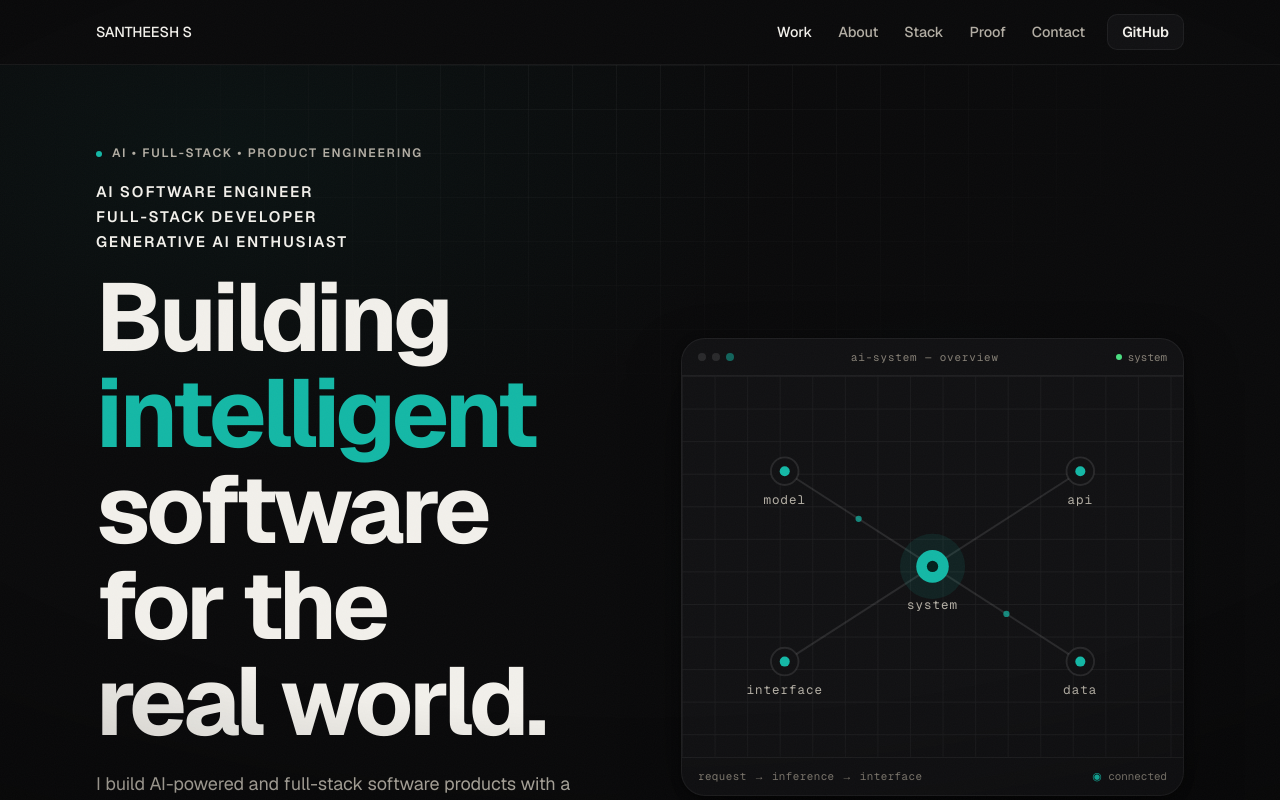
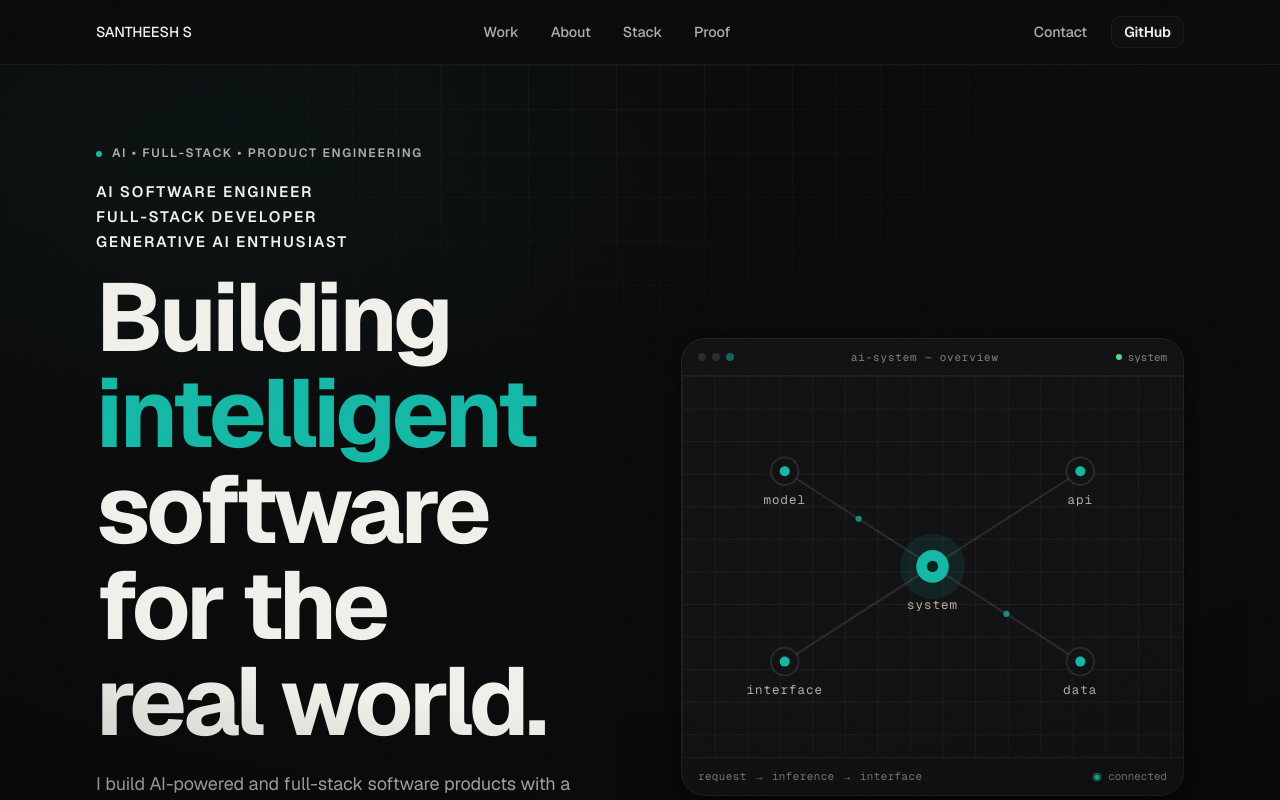
Before and after one commit to santheesh73/Portfolio, a Next.js app: page / in a window 1280 px wide. Shown: the top 800 px of the page. Built offline with nearby package versions, Linux system fonts and the light colour scheme.

Commit message:
feat: introduce cinematic navigation

```diff
--- a/src/components/layout/Navbar.tsx
+++ b/src/components/layout/Navbar.tsx
@@ -1,7 +1,7 @@
 "use client";
 
 import Link from "next/link";
-import { useEffect, useRef, useState } from "react";
+import { useCallback, useEffect, useRef, useState } from "react";
 import { AnimatePresence, motion, useReducedMotion } from "motion/react";
 import { Menu, X } from "lucide-react";
 import { NAV_ITEMS, SITE_NAME, SOCIAL_LINKS } from "@/lib/constants";
@@ -10,241 +10,377 @@ import { cn } from "@/lib/utils";
 const SECTION_IDS = ["projects", "about", "stack", "proof", "contact"] as const;
 type SectionId = (typeof SECTION_IDS)[number];
 
-function getSectionElement(id: SectionId): HTMLElement | null {
-  return document.getElementById(id);
-}
-
 export function Navbar() {
   const reduce = useReducedMotion();
   const [scrolled, setScrolled] = useState(false);
   const [hidden, setHidden] = useState(false);
-  const [activeSection, setActiveSection] = useState<SectionId>("projects");
+  const [activeSection, setActiveSection] = useState<SectionId | null>(null);
   const [open, setOpen] = useState(false);
+
   const lastScrollY = useRef(0);
   const ticking = useRef(false);
-  const observerRef = useRef<IntersectionObserver | null>(null);
+  const scrolledRef = useRef(false);
+  const hiddenRef = useRef(false);
   const menuTriggerRef = useRef<HTMLButtonElement>(null);
+  const prevOpen = useRef(false);
 
+  // Scroll direction & elevation handler with RAF throttle
   useEffect(() => {
-    const onScroll = () => {
+    const handleScroll = () => {
       if (!ticking.current) {
         window.requestAnimationFrame(() => {
           const currentY = window.scrollY;
           const delta = currentY - lastScrollY.current;
 
-          if (currentY <= 0) {
-            setScrolled(false);
-            setHidden(false);
+          // Check if at the top of the page
+          const isAtTop = currentY <= 24;
+          const shouldBeScrolled = !isAtTop;
+
+          if (shouldBeScrolled !== scrolledRef.current) {
+            scrolledRef.current = shouldBeScrolled;
+            setScrolled(shouldBeScrolled);
+          }
+
+          // Determine hidden state (hide on scroll down past hero, show on scroll up or at top)
+          let shouldBeHidden = false;
+          if (isAtTop) {
+            shouldBeHidden = false;
+          } else if (delta > 8 && currentY > 120) {
+            shouldBeHidden = true;
+          } else if (delta < -8) {
+            shouldBeHidden = false;
           } else {
-            setScrolled(true);
-            if (delta > 5) {
-              setHidden(true);
-            } else if (delta < -5) {
-              setHidden(false);
+            shouldBeHidden = hiddenRef.current;
+          }
+
+          if (shouldBeHidden !== hiddenRef.current) {
+            hiddenRef.current = shouldBeHidden;
+            setHidden(shouldBeHidden);
+          }
+
+          // Clear active section if at top (hero)
+          if (currentY < 180) {
+            setActiveSection(null);
+          } else {
+            // Check bottom boundary for contact section
+            const isAtBottom =
+              window.innerHeight + currentY >=
+              document.documentElement.scrollHeight - 60;
+            if (isAtBottom) {
+              setActiveSection("contact");
             }
           }
+
           lastScrollY.current = currentY;
           ticking.current = false;
         });
         ticking.current = true;
       }
     };
-    onScroll();
-    window.addEventListener("scroll", onScroll, { passive: true });
-    return () => window.removeEventListener("scroll", onScroll);
+
+    handleScroll();
+    window.addEventListener("scroll", handleScroll, { passive: true });
+    return () => window.removeEventListener("scroll", handleScroll);
   }, []);
 
+  // Section visibility tracking via IntersectionObserver
   useEffect(() => {
     if (typeof window === "undefined") return;
-    if (reduce) return;
 
     const observer = new IntersectionObserver(
       (entries) => {
-        entries.forEach((entry) => {
-          if (entry.isIntersecting) {
-            const id = entry.target.id as SectionId;
+        // Only evaluate if not at top hero
+        if (window.scrollY < 180) {
+          setActiveSection(null);
+          return;
+        }
+
+        const visibleEntries = entries.filter((e) => e.isIntersecting);
+        if (visibleEntries.length > 0) {
+          // Select entry closest to the top margin
+          const topmost = visibleEntries.reduce((prev, curr) =>
+            curr.boundingClientRect.top < prev.boundingClientRect.top ? curr : prev
+          );
+          const id = topmost.target.id as SectionId;
           if (SECTION_IDS.includes(id)) {
             setActiveSection(id);
           }
         }
-        });
       },
-      { rootMargin: "-20% 0px -60% 0px", threshold: 0 }
+      {
+        rootMargin: "-15% 0px -55% 0px",
+        threshold: [0, 0.1, 0.25],
+      }
     );
 
     SECTION_IDS.forEach((id) => {
-      const el = getSectionElement(id);
+      const el = document.getElementById(id);
       if (el) observer.observe(el);
     });
 
-    observerRef.current = observer;
     return () => observer.disconnect();
-  }, [reduce]);
-
-  useEffect(() => {
-    document.body.style.overflow = open ? "hidden" : "";
-    return () => {
-      document.body.style.overflow = "";
-    };
-  }, [open]);
-
-  useEffect(() => {
-    const onKey = (e: KeyboardEvent) => {
-      if (e.key === "Escape") setOpen(false);
-    };
-    window.addEventListener("keydown", onKey);
-    return () => window.removeEventListener("keydown", onKey);
   }, []);
 
+  // Body scroll lock on mobile menu open
   useEffect(() => {
     if (open) {
-      const focusable = document.querySelectorAll<HTMLElement>(
-        '#mobile-menu a, #mobile-menu button, [tabindex]:not([tabindex="-1"])'
-      );
-      if (focusable.length > 0) {
-        (focusable[0] as HTMLElement).focus();
-      }
-    } else {
-      menuTriggerRef.current?.focus();
+      const originalOverflow = document.body.style.overflow;
+      document.body.style.overflow = "hidden";
+      return () => {
+        document.body.style.overflow = originalOverflow;
+      };
     }
   }, [open]);
 
+  // Focus management: autofocus first item in menu on open, return to trigger on close
+  useEffect(() => {
+    if (open) {
+      const timer = setTimeout(() => {
+        const container = document.getElementById("mobile-menu");
+        if (container) {
+          const focusable = container.querySelectorAll<HTMLElement>(
+            'a[href], button:not([disabled]), [tabindex]:not([tabindex="-1"])'
+          );
+          if (focusable.length > 0) {
+            focusable[0].focus();
+          }
+        }
+      }, 50);
+      return () => clearTimeout(timer);
+    } else if (prevOpen.current) {
+      menuTriggerRef.current?.focus();
+    }
+    prevOpen.current = open;
+  }, [open]);
+
+  // Keyboard trap and escape handler
+  useEffect(() => {
+    const handleKeyDown = (e: KeyboardEvent) => {
+      if (!open) return;
+
+      if (e.key === "Escape") {
+        e.preventDefault();
+        setOpen(false);
+        return;
+      }
+
+      if (e.key === "Tab") {
+        const container = document.getElementById("mobile-menu");
+        if (!container) return;
+
+        const focusable = container.querySelectorAll<HTMLElement>(
+          'a[href], button:not([disabled]), [tabindex]:not([tabindex="-1"])'
+        );
+        if (focusable.length === 0) return;
+
+        const first = focusable[0];
+        const last = focusable[focusable.length - 1];
+
+        if (e.shiftKey && document.activeElement === first) {
+          e.preventDefault();
+          last.focus();
+        } else if (!e.shiftKey && document.activeElement === last) {
+          e.preventDefault();
+          first.focus();
+        }
+      }
+    };
+
+    window.addEventListener("keydown", handleKeyDown);
+    return () => window.removeEventListener("keydown", handleKeyDown);
+  }, [open]);
+
+  const closeMenu = useCallback(() => {
+    setOpen(false);
+  }, []);
+
+  const primaryNavItems = NAV_ITEMS.filter((item) => item.href !== "/#contact");
+  const contactItem = NAV_ITEMS.find((item) => item.href === "/#contact");
+
   const navClasses = cn(
-    "sticky top-0 z-[50] w-full transition-[background-color,border-color,box-shadow,backdrop-filter]",
+    "sticky top-0 z-50 w-full transition-[transform,background-color,border-color,box-shadow,backdrop-filter]",
     "duration-300 ease-out",
     scrolled
-      ? "bg-background/70 backdrop-blur-md border-b border-border shadow-card"
+      ? "bg-background/80 backdrop-blur-md border-b border-border/40 shadow-card"
       : "bg-transparent border-b border-transparent",
-    hidden && !open
-      ? "-translate-y-full"
-      : "translate-y-0"
-  );
-
-  const linkClasses = cn(
-    "type-nav relative px-3 py-2 rounded-md transition-colors duration-150",
-    "hover:text-text-primary",
-    "focus-visible:outline-none focus-visible:ring-2 focus-visible:ring-accent focus-visible:ring-offset-2 focus-visible:ring-offset-background"
+    hidden && !open && !reduce ? "-translate-y-full" : "translate-y-0"
   );
 
   return (
-    <header className={navClasses} role="banner">
-      <nav aria-label="Primary" className="mx-auto flex h-16 w-full max-w-6xl items-center justify-between px-5 sm:px-8">
+    <header
+      className={navClasses}
+      role="banner"
+      style={{ paddingTop: "env(safe-area-inset-top, 0px)" }}
+    >
+      <nav
+        aria-label="Primary"
+        className="mx-auto flex h-16 w-full max-w-6xl items-center justify-between px-5 sm:px-8"
+      >
+        {/* Brand / Logo */}
         <Link
           href="/"
-          onClick={() => setOpen(false)}
-          className="type-nav font-semibold tracking-[0.08em] text-text-primary focus-visible:outline-none focus-visible:ring-2 focus-visible:ring-accent focus-visible:ring-offset-2 focus-visible:ring-offset-background rounded-sm"
+          onClick={closeMenu}
+          className="type-nav font-semibold tracking-[0.1em] text-text-primary transition-opacity duration-150 hover:opacity-80 focus-visible:outline-none focus-visible:ring-2 focus-visible:ring-accent focus-visible:ring-offset-2 focus-visible:ring-offset-background rounded-sm shrink-0"
           aria-label={`${SITE_NAME} — home`}
         >
           {SITE_NAME}
         </Link>
 
-        <ul className="hidden items-center gap-0.5 md:flex" role="menubar">
-          {NAV_ITEMS.map((item) => {
-            const isActive = activeSection === item.href.replace("/#", "");
+        {/* Desktop Primary Nav (Center) */}
+        <ul className="hidden md:flex items-center gap-1 lg:gap-2" role="menubar">
+          {primaryNavItems.map((item) => {
+            const sectionId = item.href.replace("/#", "") as SectionId;
+            const isActive = activeSection === sectionId;
             return (
               <li key={item.href} role="none">
                 <Link
                   href={item.href}
-                  onClick={() => setOpen(false)}
                   role="menuitem"
                   aria-current={isActive ? "page" : undefined}
                   className={cn(
-                    linkClasses,
-                    isActive ? "text-text-primary" : "text-text-secondary"
+                    "group type-nav relative px-3 py-2 rounded-md transition-colors duration-150",
+                    "focus-visible:outline-none focus-visible:ring-2 focus-visible:ring-accent focus-visible:ring-offset-2 focus-visible:ring-offset-background",
+                    isActive ? "text-text-primary" : "text-text-secondary hover:text-text-primary"
                   )}
                 >
-                  {item.label}
-                  {isActive && (
+                  <span className="relative z-10">{item.label}</span>
                   <span
                     aria-hidden="true"
-                      className="absolute bottom-1 left-3 right-3 h-0.5 bg-accent origin-left scale-x-0 group-hover:scale-x-100 transition-transform duration-300 ease-out"
+                    className={cn(
+                      "absolute bottom-0.5 left-2.5 right-2.5 h-px transition-[transform,opacity] duration-200 ease-out",
+                      isActive
+                        ? "bg-accent opacity-100 scale-x-100"
+                        : "bg-text-secondary/40 opacity-0 scale-x-0 group-hover:opacity-100 group-hover:scale-x-100"
+                    )}
                   />
-                  )}
                 </Link>
               </li>
             );
           })}
-          <li className="ml-2" role="none">
+        </ul>
+
+        {/* Desktop Actions (Right: Contact + GitHub) */}
+        <div className="hidden md:flex items-center gap-3">
+          {contactItem && (
+            <Link
+              href={contactItem.href}
+              className={cn(
+                "group type-nav relative px-3 py-2 rounded-md transition-colors duration-150",
+                "focus-visible:outline-none focus-visible:ring-2 focus-visible:ring-accent focus-visible:ring-offset-2 focus-visible:ring-offset-background",
+                activeSection === "contact"
+                  ? "text-text-primary"
+                  : "text-text-secondary hover:text-text-primary"
+              )}
+            >
+              <span className="relative z-10">{contactItem.label}</span>
+              <span
+                aria-hidden="true"
+                className={cn(
+                  "absolute bottom-0.5 left-2.5 right-2.5 h-px transition-[transform,opacity] duration-200 ease-out",
+                  activeSection === "contact"
+                    ? "bg-accent opacity-100 scale-x-100"
+                    : "bg-text-secondary/40 opacity-0 scale-x-0 group-hover:opacity-100 group-hover:scale-x-100"
+                )}
+              />
+            </Link>
+          )}
+
           <Link
             href={SOCIAL_LINKS.github}
             target="_blank"
             rel="noreferrer"
-              role="menuitem"
-              className="type-button inline-flex h-9 items-center gap-1.5 rounded-md border border-border bg-surface px-3.5 text-text-primary transition-[background-color,border-color,color] duration-150 hover:bg-surface-muted hover:border-text-muted/50 focus-visible:outline-none focus-visible:ring-2 focus-visible:ring-accent focus-visible:ring-offset-2 focus-visible:ring-offset-background"
+            className="type-button inline-flex h-8 items-center gap-1.5 rounded-md border border-border bg-surface/60 px-3 text-xs text-text-primary transition-[background-color,border-color,color] duration-150 hover:bg-surface-muted hover:border-text-muted/50 focus-visible:outline-none focus-visible:ring-2 focus-visible:ring-accent focus-visible:ring-offset-2 focus-visible:ring-offset-background"
             aria-label="Open GitHub profile in a new tab"
           >
             GitHub
           </Link>
-          </li>
-        </ul>
+        </div>
 
+        {/* Mobile Menu Trigger */}
         <button
           ref={menuTriggerRef}
           type="button"
           onClick={() => setOpen((v) => !v)}
           aria-expanded={open}
           aria-controls="mobile-menu"
-          aria-label={open ? "Close menu" : "Open menu"}
-          className="inline-flex h-10 min-w-10 items-center justify-center gap-2 rounded-md px-3 text-text-primary transition-colors hover:bg-surface-muted md:hidden focus-visible:outline-none focus-visible:ring-2 focus-visible:ring-accent focus-visible:ring-offset-2 focus-visible:ring-offset-background"
+          aria-label={open ? "Close navigation menu" : "Open navigation menu"}
+          className="inline-flex h-10 w-10 items-center justify-center rounded-md text-text-primary transition-colors hover:bg-surface-muted md:hidden focus-visible:outline-none focus-visible:ring-2 focus-visible:ring-accent focus-visible:ring-offset-2 focus-visible:ring-offset-background"
         >
           {open ? (
             <X className="size-5" aria-hidden="true" />
           ) : (
             <Menu className="size-5" aria-hidden="true" />
           )}
-          <span className="type-button sr-only">{open ? "Close" : "Menu"}</span>
+          <span className="sr-only">{open ? "Close menu" : "Open menu"}</span>
         </button>
       </nav>
 
-      <AnimatePresence mode="wait">
+      {/* Mobile Cinematic Menu Overlay */}
+      <AnimatePresence>
         {open && (
           <motion.div
             id="mobile-menu"
-            initial={reduce ? { opacity: 1, clipPath: "inset(0 0 0% 0)" } : { opacity: 0, clipPath: "inset(0 0 100% 0)" }}
-            animate={{ opacity: 1, clipPath: "inset(0 0 0% 0)" }}
-            exit={reduce ? { opacity: 0, clipPath: "inset(100% 0 0 0)" } : { opacity: 0, clipPath: "inset(100% 0 0 0)" }}
-            transition={reduce ? { duration: 0.01 } : { duration: 0.5, ease: [0.22, 1, 0.36, 1] }}
-            className="fixed inset-0 z-[60] bg-background flex flex-col"
+            initial={reduce ? { opacity: 0 } : { opacity: 0, y: -8 }}
+            animate={{ opacity: 1, y: 0 }}
+            exit={reduce ? { opacity: 0 } : { opacity: 0, y: -8 }}
+            transition={{ duration: reduce ? 0.01 : 0.22, ease: [0.22, 1, 0.36, 1] }}
+            className="fixed inset-0 z-[60] bg-background/98 backdrop-blur-xl flex flex-col"
+            style={{
+              paddingTop: "env(safe-area-inset-top, 0px)",
+              paddingBottom: "env(safe-area-inset-bottom, 0px)",
+            }}
             role="dialog"
             aria-modal="true"
             aria-label="Navigation menu"
           >
-            <div className="flex h-16 items-center justify-between px-5 sm:px-8 border-b border-border-subtle">
+            {/* Overlay Header */}
+            <div className="flex h-16 shrink-0 items-center justify-between px-5 sm:px-8 border-b border-border-subtle">
               <Link
                 href="/"
-                onClick={() => setOpen(false)}
-                className="type-nav font-semibold tracking-[0.08em] text-text-primary"
+                onClick={closeMenu}
+                className="type-nav font-semibold tracking-[0.1em] text-text-primary focus-visible:outline-none focus-visible:ring-2 focus-visible:ring-accent focus-visible:ring-offset-2 focus-visible:ring-offset-background rounded-sm"
                 aria-label={`${SITE_NAME} — home`}
               >
                 {SITE_NAME}
               </Link>
               <button
                 type="button"
-                onClick={() => setOpen(false)}
+                onClick={closeMenu}
                 aria-label="Close menu"
-                className="inline-flex h-10 min-w-10 items-center justify-center rounded-md text-text-primary transition-colors hover:bg-surface-muted focus-visible:outline-none focus-visible:ring-2 focus-visible:ring-accent focus-visible:ring-offset-2 focus-visible:ring-offset-background"
+                className="inline-flex h-10 w-10 items-center justify-center rounded-md text-text-primary transition-colors hover:bg-surface-muted focus-visible:outline-none focus-visible:ring-2 focus-visible:ring-accent focus-visible:ring-offset-2 focus-visible:ring-offset-background"
               >
                 <X className="size-5" aria-hidden="true" />
               </button>
             </div>
 
-            <div className="flex-1 flex items-center justify-center px-5 py-10">
-              <ul className="w-full max-w-md flex flex-col items-center gap-6">
+            {/* Navigation Destinations */}
+            <div className="flex-1 overflow-y-auto px-5 py-8 flex flex-col justify-between items-center">
+              <ul className="w-full max-w-sm flex flex-col items-center gap-5 my-auto">
                 {NAV_ITEMS.map((item, i) => {
-                  const isActive = activeSection === item.href.replace("/#", "");
+                  const sectionId = item.href.replace("/#", "") as SectionId;
+                  const isActive = activeSection === sectionId;
                   return (
                     <motion.li
                       key={item.href}
-                      initial={reduce ? { opacity: 1, y: 0 } : { opacity: 0, y: 20 }}
+                      initial={reduce ? { opacity: 1, y: 0 } : { opacity: 0, y: 14 }}
                       animate={{ opacity: 1, y: 0 }}
-                      transition={reduce ? { duration: 0.01 } : { delay: 0.08 * i, duration: 0.4, ease: [0.22, 1, 0.36, 1] }}
+                      exit={reduce ? { opacity: 0, y: 0 } : { opacity: 0, y: -6 }}
+                      transition={
+                        reduce
+                          ? { duration: 0.01 }
+                          : { delay: 0.05 * i, duration: 0.3, ease: [0.22, 1, 0.36, 1] }
+                      }
+                      className="w-full text-center"
                     >
                       <Link
                         href={item.href}
-                        onClick={() => setOpen(false)}
+                        onClick={closeMenu}
                         className={cn(
-                          "type-display text-balance w-full text-center transition-colors duration-150",
-                          isActive ? "text-text-primary" : "text-text-secondary hover:text-text-primary"
+                          "type-h2 block py-2.5 tracking-[0.05em] uppercase transition-colors duration-150",
+                          "focus-visible:outline-none focus-visible:ring-2 focus-visible:ring-accent focus-visible:ring-offset-2 focus-visible:ring-offset-background rounded-sm",
+                          isActive
+                            ? "text-text-primary font-semibold"
+                            : "text-text-secondary hover:text-text-primary"
                         )}
                         aria-current={isActive ? "page" : undefined}
                       >
@@ -252,30 +388,34 @@ export function Navbar() {
                         {isActive && (
                           <span
                             aria-hidden="true"
-                            className="inline-block w-12 h-px bg-accent mt-2"
+                            className="block mx-auto mt-1.5 h-0.5 w-8 bg-accent rounded-full"
                           />
                         )}
                       </Link>
                     </motion.li>
                   );
                 })}
-                <motion.li
-                  initial={reduce ? { opacity: 1, y: 0 } : { opacity: 0, y: 20 }}
-                  animate={{ opacity: 1, y: 0 }}
-                  transition={reduce ? { duration: 0.01 } : { delay: 0.08 * NAV_ITEMS.length, duration: 0.4, ease: [0.22, 1, 0.36, 1] }}
+              </ul>
+
+              {/* Mobile Menu Footer Action */}
+              <motion.div
+                initial={reduce ? { opacity: 1 } : { opacity: 0 }}
+                animate={{ opacity: 1 }}
+                exit={{ opacity: 0 }}
+                transition={reduce ? { duration: 0.01 } : { delay: 0.2, duration: 0.3 }}
+                className="w-full max-w-sm pt-6 border-t border-border-subtle flex justify-center shrink-0"
               >
                 <Link
                   href={SOCIAL_LINKS.github}
                   target="_blank"
                   rel="noreferrer"
-                    onClick={() => setOpen(false)}
-                    className="type-button inline-flex items-center justify-center gap-2 w-full rounded-md border border-border bg-surface px-4 py-3 text-text-primary transition-[background-color,border-color,color] duration-150 hover:bg-surface-muted hover:border-text-muted/50"
+                  onClick={closeMenu}
+                  className="type-button inline-flex items-center justify-center gap-2 w-full rounded-md border border-border bg-surface px-4 py-3 text-text-primary transition-[background-color,border-color,color] duration-150 hover:bg-surface-muted hover:border-text-muted/50 focus-visible:outline-none focus-visible:ring-2 focus-visible:ring-accent focus-visible:ring-offset-2 focus-visible:ring-offset-background"
                   aria-label="Open GitHub profile in a new tab"
                 >
                   GitHub
                 </Link>
-                </motion.li>
-              </ul>
+              </motion.div>
             </div>
           </motion.div>
         )}
```
Lines whose indentation alone changed are shown as unchanged.
